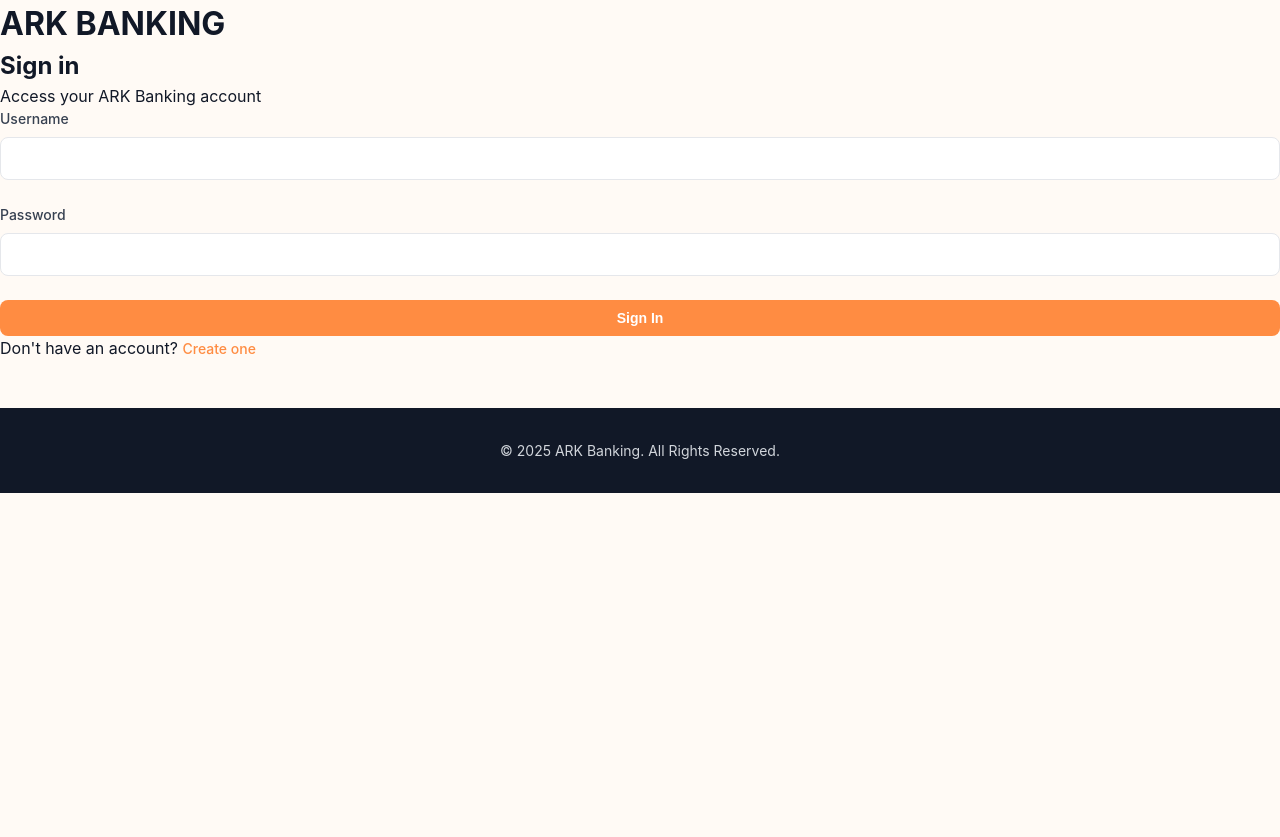
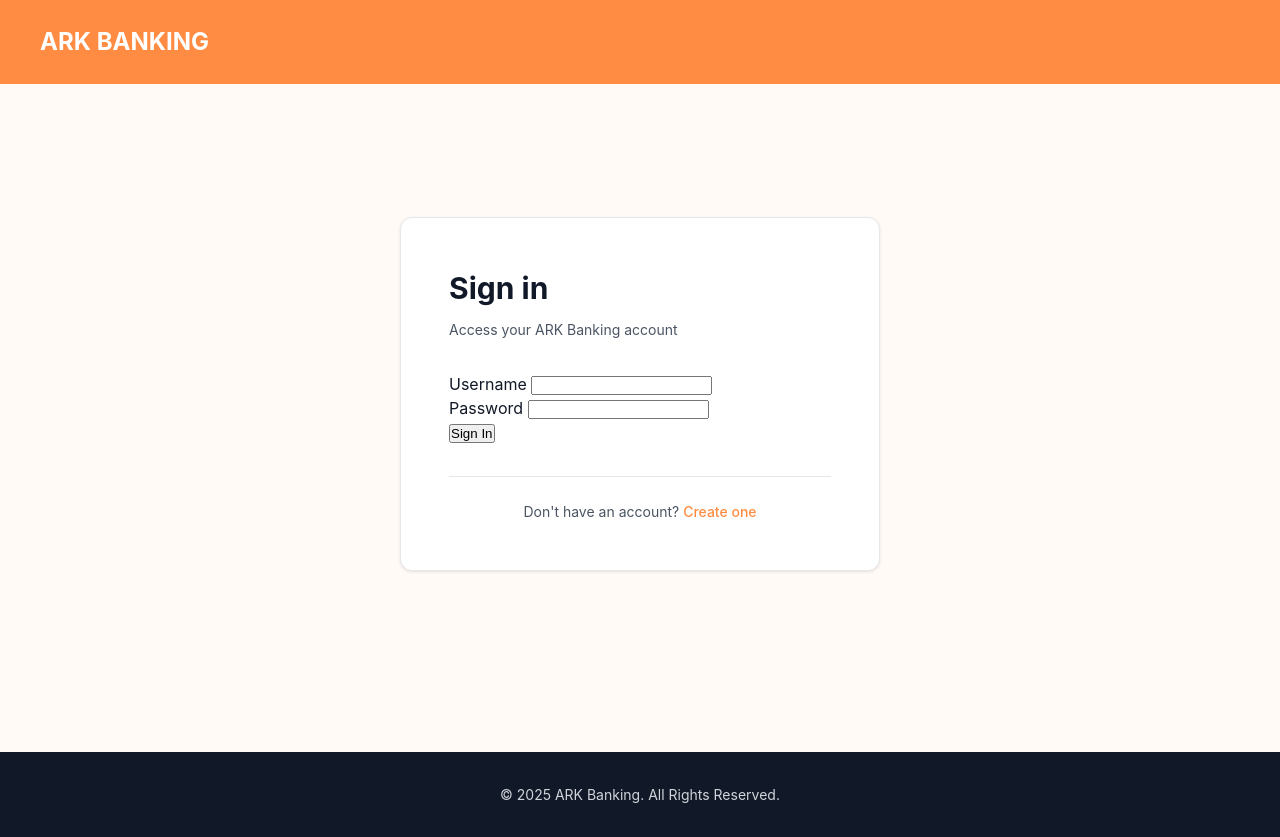
Before and after one commit to AmoghKaree/ARK-Banking, a Flask app: page / in a window 1280 px wide. Before the commit the page ends 493 px from the top, so only its background shows below. Run offline with Flask 3, Linux system fonts and the light colour scheme.

Commit message:
Update style.css

```diff
--- a/static/style.css
+++ b/static/style.css
@@ -63,112 +63,202 @@ body {
 }
 
 /* ============================================
-   LOGIN PAGE
+   AUTH PAGES (LOGIN & REGISTRATION)
    ============================================ */
 
-.login-container {
-  min-height: 100vh;
+.auth-header {
+  background-color: var(--orange-primary);
+  color: var(--white);
+  padding: var(--space-lg) var(--space-xl);
+  box-shadow: 0 1px 3px rgba(0, 0, 0, 0.1);
+}
+
+.auth-header-content {
+  max-width: 1200px;
+  margin: 0 auto;
+  display: flex;
+  justify-content: space-between;
+  align-items: center;
+}
+
+.auth-header h1 {
+  font-size: 1.5rem;
+  font-weight: var(--font-weight-bold);
+}
+
+.header-link {
+  color: var(--white);
+  text-decoration: none;
+  font-size: 0.875rem;
+  font-weight: var(--font-weight-medium);
+  padding: var(--space-sm) var(--space-md);
+  border: 1px solid rgba(255, 255, 255, 0.3);
+  border-radius: var(--radius-sm);
+  transition: background-color 0.15s ease;
+}
+
+.header-link:hover {
+  background-color: rgba(255, 255, 255, 0.1);
+}
+
+.auth-main {
+  min-height: calc(100vh - 180px);
   display: flex;
   align-items: center;
   justify-content: center;
-  background-color: var(--orange-pale);
-  padding: var(--space-xl);
+  padding: var(--space-2xl) var(--space-md);
+  background-color: var(--cream);
 }
 
-.login-card {
-  background: var(--white);
+.auth-container {
+  width: 100%;
+  max-width: 480px;
+}
+
+.auth-container-wide {
+  max-width: 800px;
+}
+
+.auth-content {
+  background-color: var(--white);
+  border: 1px solid var(--border);
   border-radius: var(--radius-lg);
   padding: var(--space-2xl);
-  width: 100%;
-  max-width: 420px;
   box-shadow: 0 1px 3px rgba(0, 0, 0, 0.1);
-  border: 1px solid var(--border);
 }
 
-.login-logo {
-  text-align: center;
-  margin-bottom: var(--space-xl);
-}
-
-.login-logo h1 {
-  font-size: 2rem;
+.auth-content h2 {
+  font-size: 1.875rem;
   font-weight: var(--font-weight-bold);
-  color: var(--orange-primary);
-  margin-bottom: var(--space-sm);
-}
-
-.login-logo p {
-  font-size: 0.875rem;
-  color: var(--gray-600);
-  font-weight: var(--font-weight-medium);
-}
-
-.login-card h2 {
-  font-size: 1.5rem;
-  font-weight: var(--font-weight-semibold);
   color: var(--gray-900);
   margin-bottom: var(--space-sm);
 }
 
-.login-card > p {
+.auth-content > p {
   font-size: 0.875rem;
   color: var(--gray-600);
   margin-bottom: var(--space-xl);
 }
 
-/* ============================================
-   FORMS
-   ============================================ */
-
-.form-group {
-  margin-bottom: var(--space-lg);
+.auth-footer {
+  margin-top: var(--space-xl);
+  padding-top: var(--space-lg);
+  border-top: 1px solid var(--border);
+  text-align: center;
 }
 
-.form-group label {
-  display: block;
+.auth-footer p {
   font-size: 0.875rem;
-  font-weight: var(--font-weight-medium);
-  color: var(--gray-700);
-  margin-bottom: var(--space-sm);
+  color: var(--gray-600);
 }
 
-.form-group input,
-.form-group select {
-  width: 100%;
-  padding: 0.625rem var(--space-md);
-  font-size: 0.875rem;
-  font-weight: var(--font-weight-normal);
-  line-height: 1.5;
-  color: var(--gray-900);
-  background-color: var(--white);
-  border: 1px solid var(--border);
-  border-radius: var(--radius-md);
-  transition: border-color 0.15s ease;
+/* Form Sections */
+.form-section {
+  margin-bottom: var(--space-xl);
 }
 
-.form-group input:focus,
-.form-group select:focus {
-  outline: none;
-  border-color: var(--orange-primary);
+.form-section-title {
+  font-size: 1rem;
+  font-weight: var(--font-weight-semibold);
+  color: var(--gray-900);
+  margin-bottom: var(--space-lg);
+  padding-bottom: var(--space-sm);
+  border-bottom: 1px solid var(--border);
 }
 
-button[type="submit"] {
-  width: 100%;
-  padding: 0.625rem var(--space-md);
-  font-size: 0.875rem;
-  font-weight: var(--font-weight-semibold);
-  color: var(--white);
-  background-color: var(--orange-primary);
-  border: none;
-  border-radius: var(--radius-md);
-  cursor: pointer;
-  transition: background-color 0.15s ease;
+.form-row {
+  display: grid;
+  grid-template-columns: 1fr 1fr;
+  gap: var(--space-md);
 }
 
-button[type="submit"]:hover {
-  background-color: var(--orange-dark);
+/* Password Input with Toggle */
+.password-input-wrapper {
+  position: relative;
+  display: flex;
+  align-items: center;
 }
 
+.password-input-wrapper input {
+  padding-right: 3rem;
+}
+
+.password-toggle {
+  position: absolute;
+  right: var(--space-md);
+  background: none;
+  border: none;
+  cursor: pointer;
+  font-size: 1.25rem;
+  padding: 0;
+  width: auto;
+  line-height: 1;
+  transition: opacity 0.15s ease;
+}
+
+.password-toggle:hover {
+  opacity: 0.7;
+}
+
+/* Password Requirements */
+.password-requirements {
+  margin-top: var(--space-sm);
+  padding: var(--space-md);
+  background-color: var(--gray-50);
+  border-radius: var(--radius-sm);
+  border: 1px solid var(--border);
+}
+
+.requirement {
+  font-size: 0.8125rem;
+  color: var(--gray-600);
+  margin-bottom: var(--space-xs);
+  transition: color 0.15s ease, font-weight 0.15s ease;
+}
+
+.requirement:last-child {
+  margin-bottom: 0;
+}
+
+/* Responsive Auth Pages */
+@media (max-width: 768px) {
+  .auth-header {
+    padding: var(--space-md);
+  }
+
+  .auth-header h1 {
+    font-size: 1.25rem;
+  }
+
+  .auth-main {
+    padding: var(--space-lg) var(--space-md);
+  }
+
+  .auth-content {
+    padding: var(--space-xl) var(--space-lg);
+  }
+
+  .auth-content h2 {
+    font-size: 1.5rem;
+  }
+
+  .form-row {
+    grid-template-columns: 1fr;
+  }
+}
+
+/* Remove old login-container styles */
+.login-container {
+  display: none;
+}
+
+.login-card {
+  display: none;
+}
+
+.login-logo {
+  display: none;
+}
 /* Radio Buttons */
 .radio-group {
   display: flex;
```
